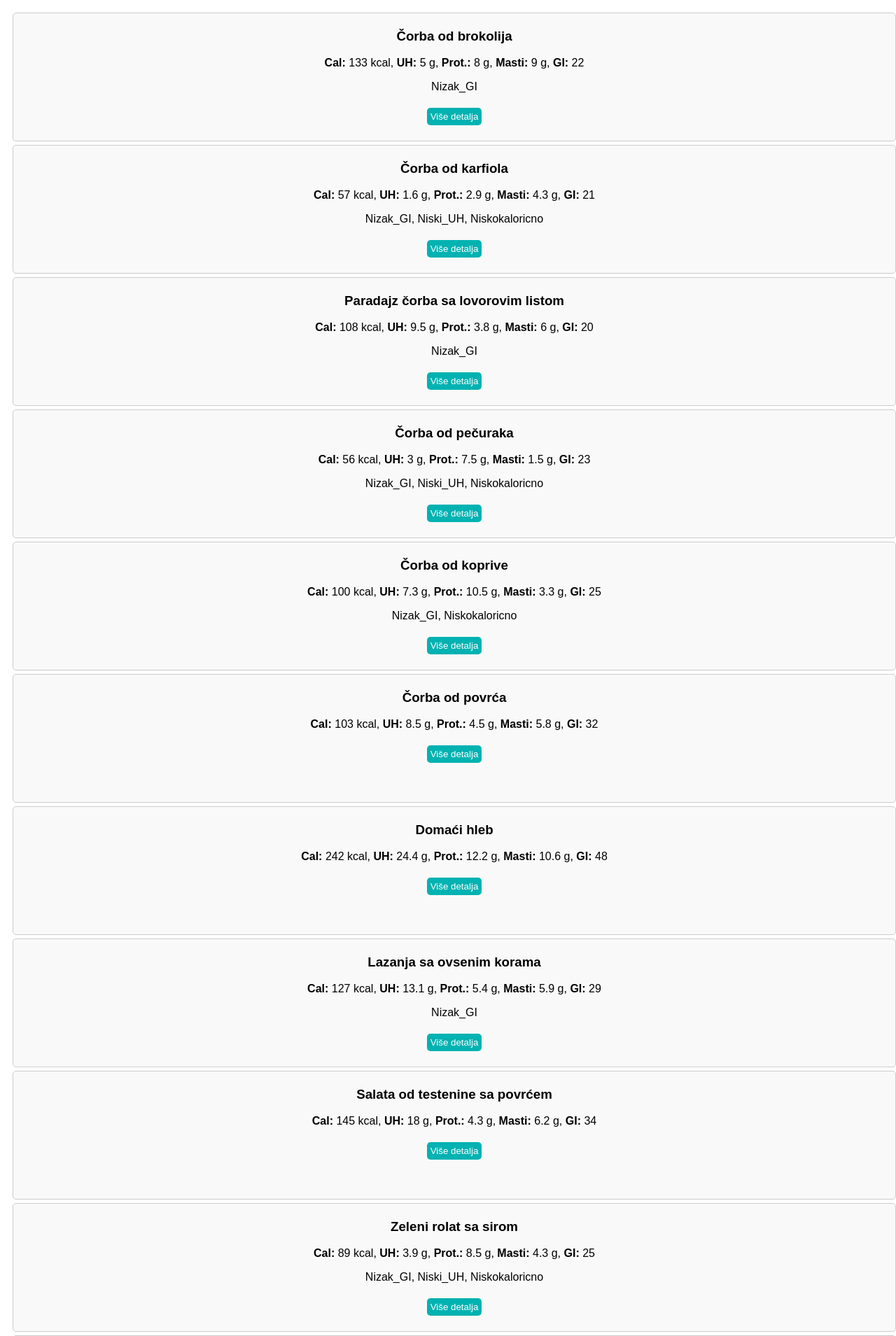
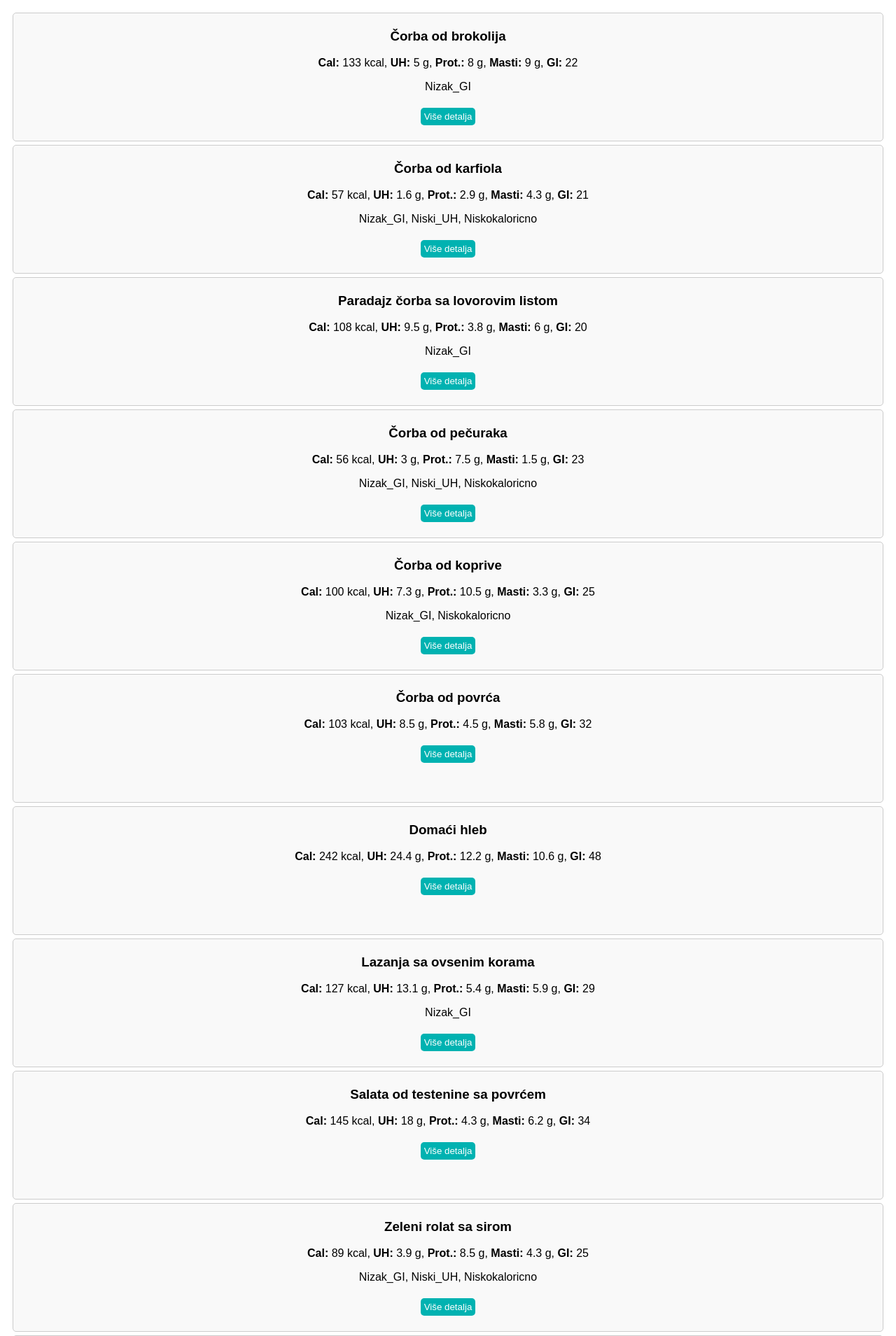
Before and after one commit to Gliko-app/Gliko, a PHP site: page /food/food_2.html in a window 1280 px wide. Shown: the top 1909 px of the page at 70% size. Run offline with PHP 8.4, Linux system fonts and the light colour scheme.

Commit message:
Update food_2.css

```diff
--- a/food/food_2.css
+++ b/food/food_2.css
@@ -6,7 +6,7 @@ body {
 
 /* Stil za kartice */
 .recipe-card {
-  width: 100%; /* Širina kartice na celu širinu ekrana */
+  width: 100wh; /* Širina kartice na celu širinu ekrana */
   margin: 5px;
   padding: 3px;
   border: 1px solid #ccc;
```
